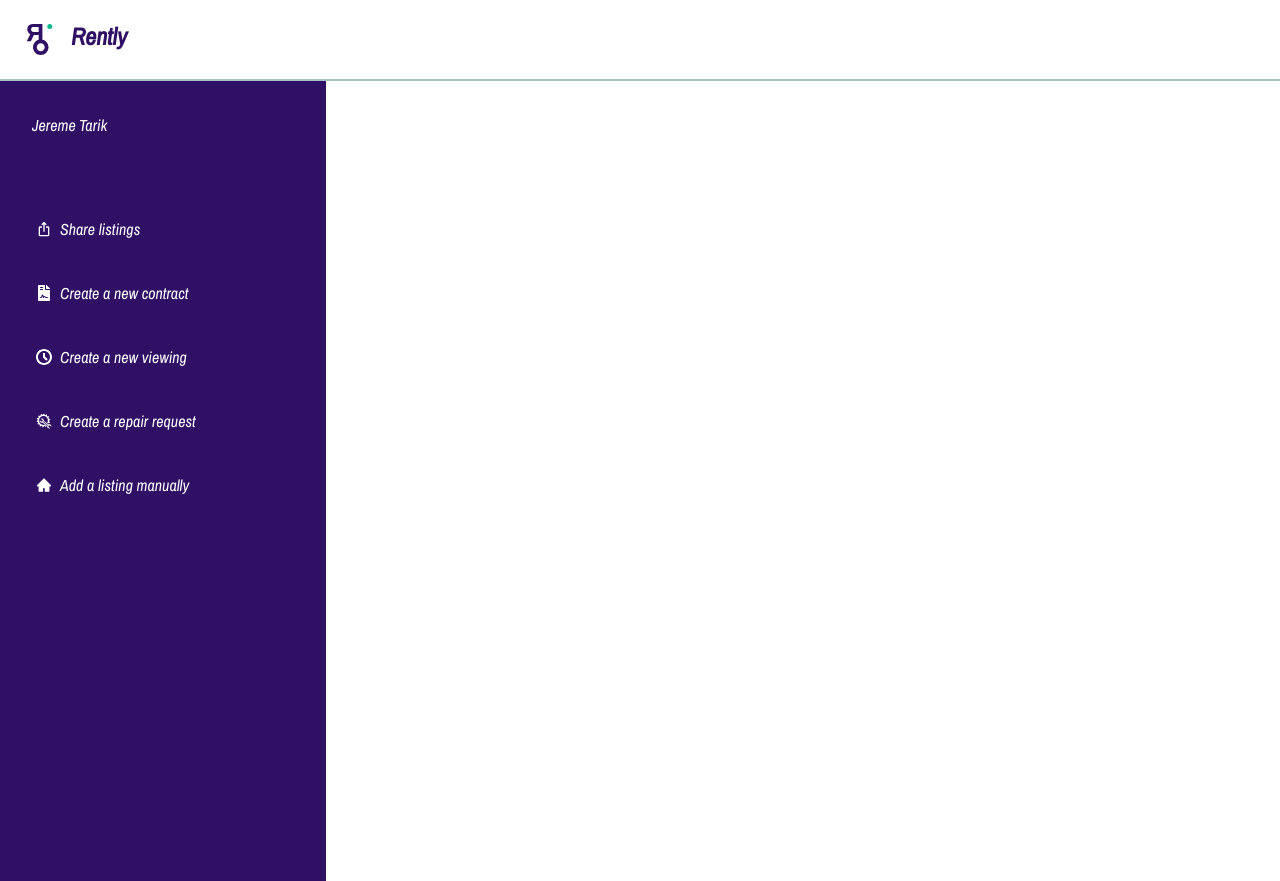
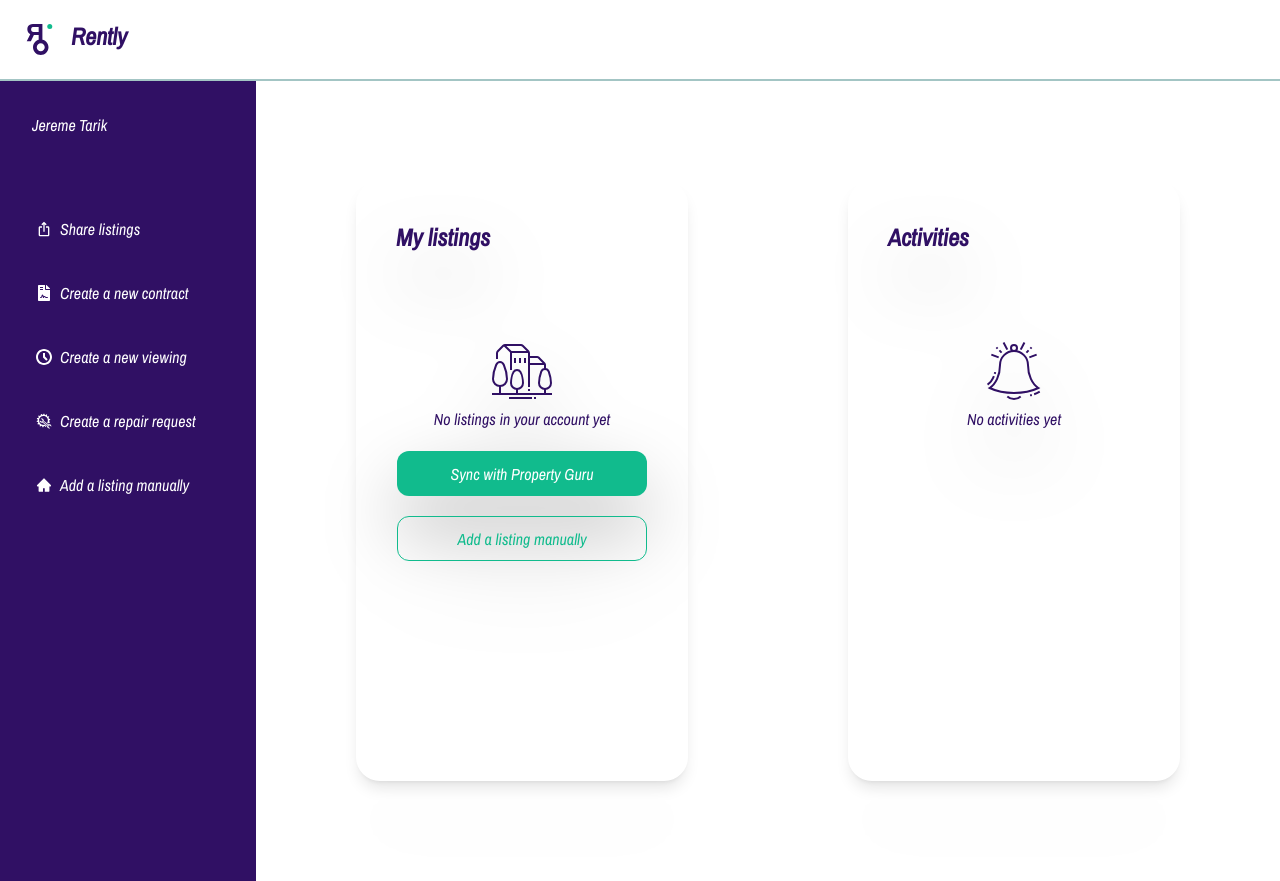
Before and after one commit to shahiiin/Rently, a Next.js app: page /dashboard in a window 1280 px wide. Built offline with nearby package versions, Linux system fonts and the light colour scheme.

Commit message:
dashboard is ready

```diff
--- a/components/Aside.js
+++ b/components/Aside.js
@@ -9,7 +9,7 @@ import {AiFillHome} from 'react-icons/ai'
 function Aside() {
 
   return (
-    <div className='bg-purple h-100 w-[326px] p-8'>
+    <div className='bg-purple h-100  p-8'>
       <p className='text-white'>Jereme Tarik</p>
       <div className='mt-20'>
         <div className='flex text-[#ffffff]'>
--- /dev/null
+++ b/components/ContentDashbord.js
@@ -0,0 +1,36 @@
+import React from 'react'
+import Image from 'next/image'
+import Home from '../public/assets/home.svg'
+import Ring from '../public/assets/ring.svg'
+
+
+function ContentDashbord() {
+
+
+  return (
+    <div className='flex p-5 h-100'>
+      <div className='drop-shadow-3xl  w-[350px] rounded-3xl shadow-lg shadow-cyan-500/50 m-20'>
+        <p className='p-10 text-purple font-bold text-2xl'>My listings</p>
+        <div className='text-center mt-12'>
+          <Image src={Home} alt='home' />
+          <p className='text-purple'>No listings in your account yet</p>
+          <button className='bg-green-100 text-white w-[250px] h-[45px] rounded-xl mt-5'>
+            Sync with Property Guru
+          </button>
+          <button className='border  border-green-100 bg-transparent text-green-100 rounded-xl w-[250px] h-[45px] mt-5'>
+            Add a listing manually
+          </button>
+        </div>
+      </div>
+      <div className='drop-shadow-3xl  w-[350px] shadow-lg shadow-cyan-500/50 rounded-3xl m-20 '>
+        <p className='p-10 text-purple font-bold text-2xl'>Activities</p>
+        <div className='text-center mt-12'>
+          <Image src={Ring} alt='ring' />
+          <p className='text-purple'>No activities yet</p>
+        </div>
+      </div>
+    </div>
+  )
+}
+
+export default ContentDashbord
--- a/pages/dashboard.js
+++ b/pages/dashboard.js
@@ -1,10 +1,18 @@
 import React from 'react'
 import Aside from '../components/Aside'
+import ContentDashbord from '../components/ContentDashbord'
 
 function dashboard() {
   return (
-    <div>
-      <Aside/>
+    <div className='flex flex-row'>
+      <div className='w-[20%]'>
+        <Aside />
+      </div>
+      <div className='w-[80%]'>
+        <ContentDashbord />
+      </div>
+
+
     </div>
   )
 }
--- a/tailwind.config.js
+++ b/tailwind.config.js
@@ -36,8 +36,17 @@ module.exports = {
       'purple': '#301064',
       'green': '#A3C5C4',
       'green-100': '#11BB8D',
+
       'white': '#FFFFFF',
     },
+    dropShadow: {
+      'md':'0px, 1px',
+      '3xl': '0 35px 35px rgba(0, 0, 0, 0.25)',
+      '4xl': [
+        '0 35px 35px rgba(0, 0, 0, 0.25)',
+        '0 45px 65px rgba(0, 0, 0, 0.15)'
+      ]
+    }
   },
   plugins: [],
 }
```
Also changed, not shown: public/assets/home.svg (added), public/assets/ring.svg (added).
